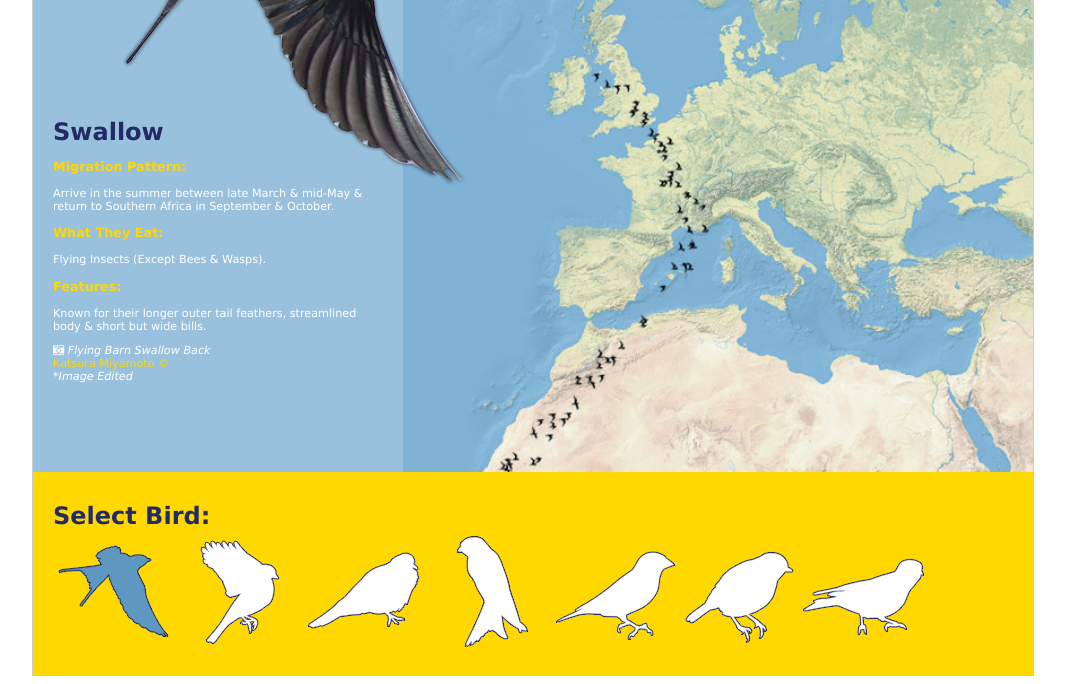
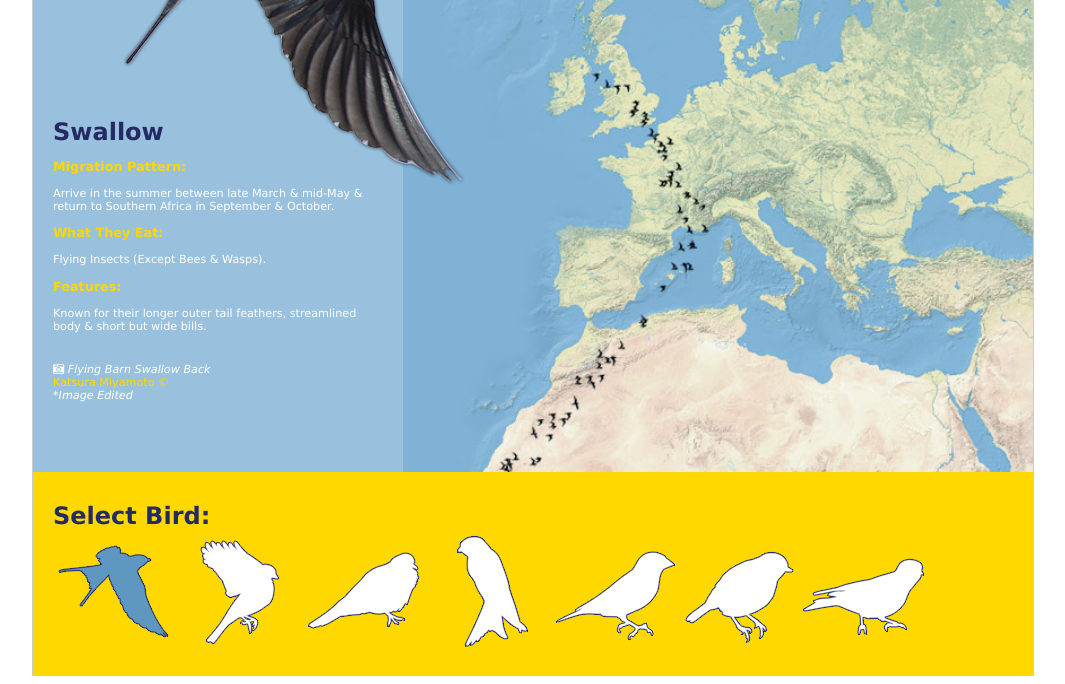
Before and after one commit to joshuacharleslake/Vine-House-Bird-Map, a plain HTML site: page index.html in a window 1280 px wide. Shown: the part 197-881 px from the top of the page, without its empty margins (107-1172 px from the left). Drawn offline with Linux system fonts and the light colour scheme.

Commit message:
Margin Credit

```diff
--- a/index.html
+++ b/index.html
@@ -57,7 +57,7 @@
     .nav-goldfinch a { background: url("images/icon-goldfinch.png") no-repeat; }
     .nav-goldfinch a:hover { background: url("images/icon-goldfinch-hover.png") no-repeat; }
     .nav-goldfinch .activeSlide { background: url("images/icon-goldfinch-active.png") no-repeat !important; }
-    .credit { color: #fff; }
+    .credit { color: #fff; margin-top: 30px; }
     .credit a { color: #ffd800; text-decoration: none; font-size: 0.7em; }
     .credit a:hover { color: #242a64;# }
     .credit .photoinfo { font-style: italic; margin: 0; }
```
